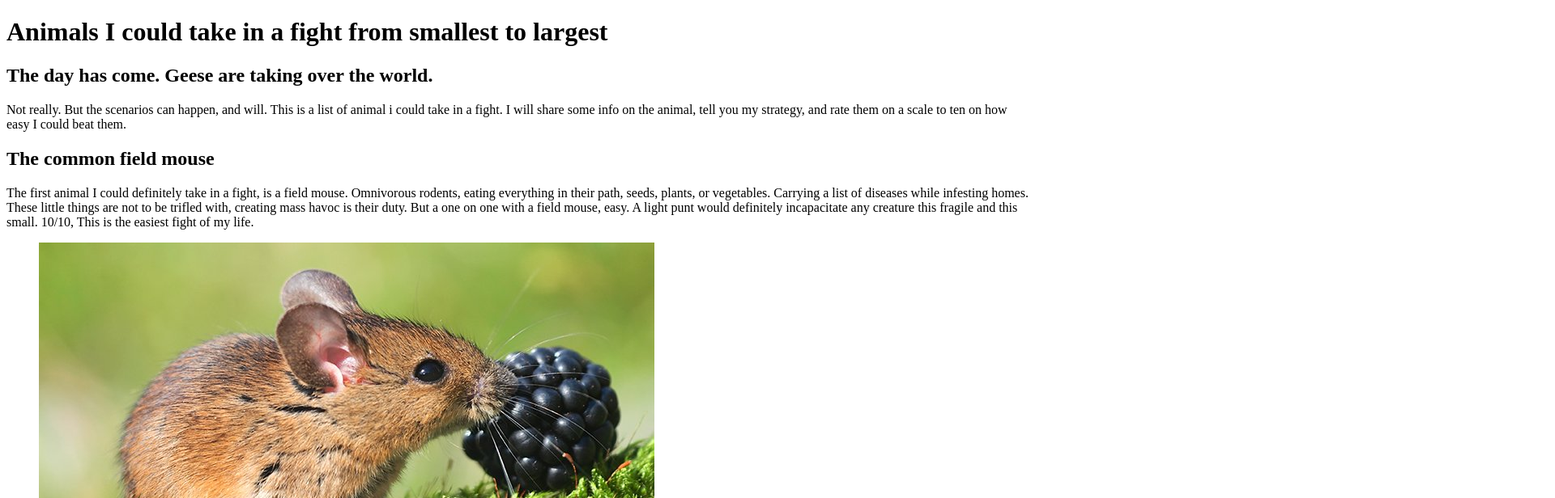
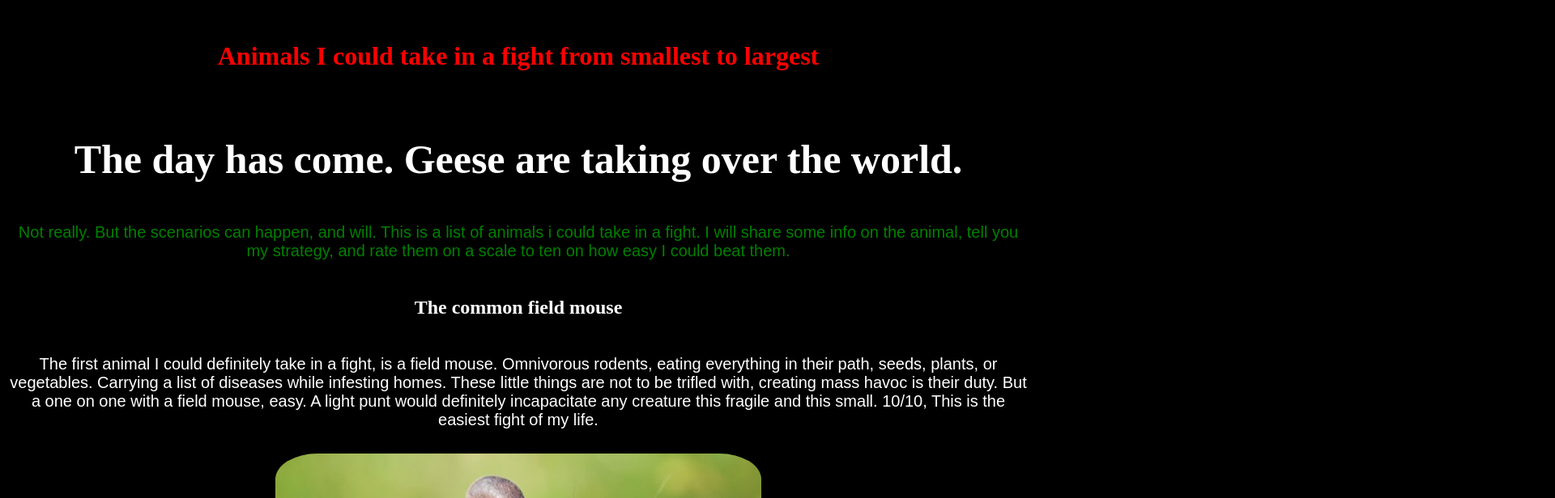
Before and after one commit to PT-Web-Dev-Jan-23/js-assignment-4-html-me-something-tjhoe23, a website: page index.html in a window 1280 px wide. Shown: the top 616 px of the page at 81% size, 1920 px wide, since content can reach past the window. Drawn offline with Linux system fonts and the light colour scheme.

Commit message:
final css change, fixed some html errors

```diff
--- a/index.html
+++ b/index.html
@@ -1,19 +1,19 @@
 <!DOCTYPE html>
 <html>
    <head>
-      <link rel="stylesheet" href="style.css" type="style/css">
+      <link rel="stylesheet" href="style.css" />
       <title>Tim Hoekel - Animals I could beat in a fight</title>
    </head>
    <body>
       <header>
-         <h1>Animals I could take in a fight from smallest to largest</h1>
+         <h1 id="mainHeading">Animals I could take in a fight from smallest to largest</h1>
       </header>
       <main>
          <article>
             <section>
-               <h2>The day has come. Geese are taking over the world.</h2>
-               <p>Not really. But the scenarios can happen, and will.
-                  This is a list of animal i could take in a fight.
+               <h3>The day has come. Geese are taking over the world.</h2>
+               <p id="testP" class="funParagraph">Not really. But the scenarios can happen, and will.
+                  This is a list of animals i could take in a fight.
                   I will share some info on the animal, tell you my strategy, and rate them on a scale to ten on how easy I could beat them.
                </p>
             </section>
@@ -102,7 +102,7 @@
                </p>
                   <figure>
                      <img src="Images/chimp.jpg">
-                     <figcaption>
+                     <figcaption>You could end up in a situation with this chimp from
                         <a href ="https://s.abcnews.com/images/US/chimpanzee-stock-jef-190910_hpMain_4x3t_608.jpg">ABC News</a>
                      </figcaption>
                   </figure>
@@ -118,7 +118,7 @@
                </p>
                   <figure>
                      <img src="Images/kangaroo.jpg">
-                     <figcaption>
+                     <figcaption>This beef cake was the oldest kangaroo in the world.
                         <a href ="https://www.thesenior.com.au/images/transform/v1/crop/frm/GJZ5TVpAk84wrTzsQfLQRB/f822e05d-05a9-4aa8-ac66-0c896ea1e8cc.jpg/r0_0_768_960_w1200_h678_fmax.jpg">The senior</a>
                      </figcaption>
                   </figure>
@@ -134,7 +134,7 @@
                </p>
                   <figure>
                      <img src="Images/wolf.jpg">
-                     <figcaption>
+                     <figcaption>A scary scenario to think about. Image from
                         <a href ="https://upload.wikimedia.org/wikipedia/commons/6/68/Eurasian_wolf_2.jpg">Wikipedia</a>
                      </figcaption>
                   </figure>
@@ -150,7 +150,7 @@
                </p>
                   <figure>
                      <img src="Images/crocodile.jpg">
-                     <figcaption>
+                     <figcaption>Image from
                         <a href ="https://images.immediate.co.uk/production/volatile/sites/23/2014/11/GettyImages-123529247-2a29d6c.jpg">Discover Wildlife</a>
                      </figcaption>
                   </figure>
--- a/style.css
+++ b/style.css
@@ -1,13 +1,58 @@
 body {
     background-color: black;
+    text-align: center;
+    margin:8px;
+    display: block;
+}
+
+#mainHeading {
+    color: red;
+}
+
+.header{
+    margin-bottom: 25px;
+}
+
+#p1 {
+    color:white;
+
 }
 
 h1 {
     color: white;
     text-align: center;
+    padding: 30px;
+}
+
+h2 {
+    color: white;
+    padding: 25px;
+}
+
+h3 {
+    font-size: 50px;
+    color:white;
+    margin-bottom: 50px;
 }
 
 p {
+    color: white;
     font-family: Arial, Helvetica, sans-serif;
     font-size: 20px;
 }
+
+img {
+    padding:10px;
+    border-radius: 10%;
+    width:600px;
+    height:400px;
+}
+
+figcaption {
+    margin-top: -10px;
+    margin-bottom: 50px;
+}
+
+.funParagraph {
+    color:green;
+}
```
